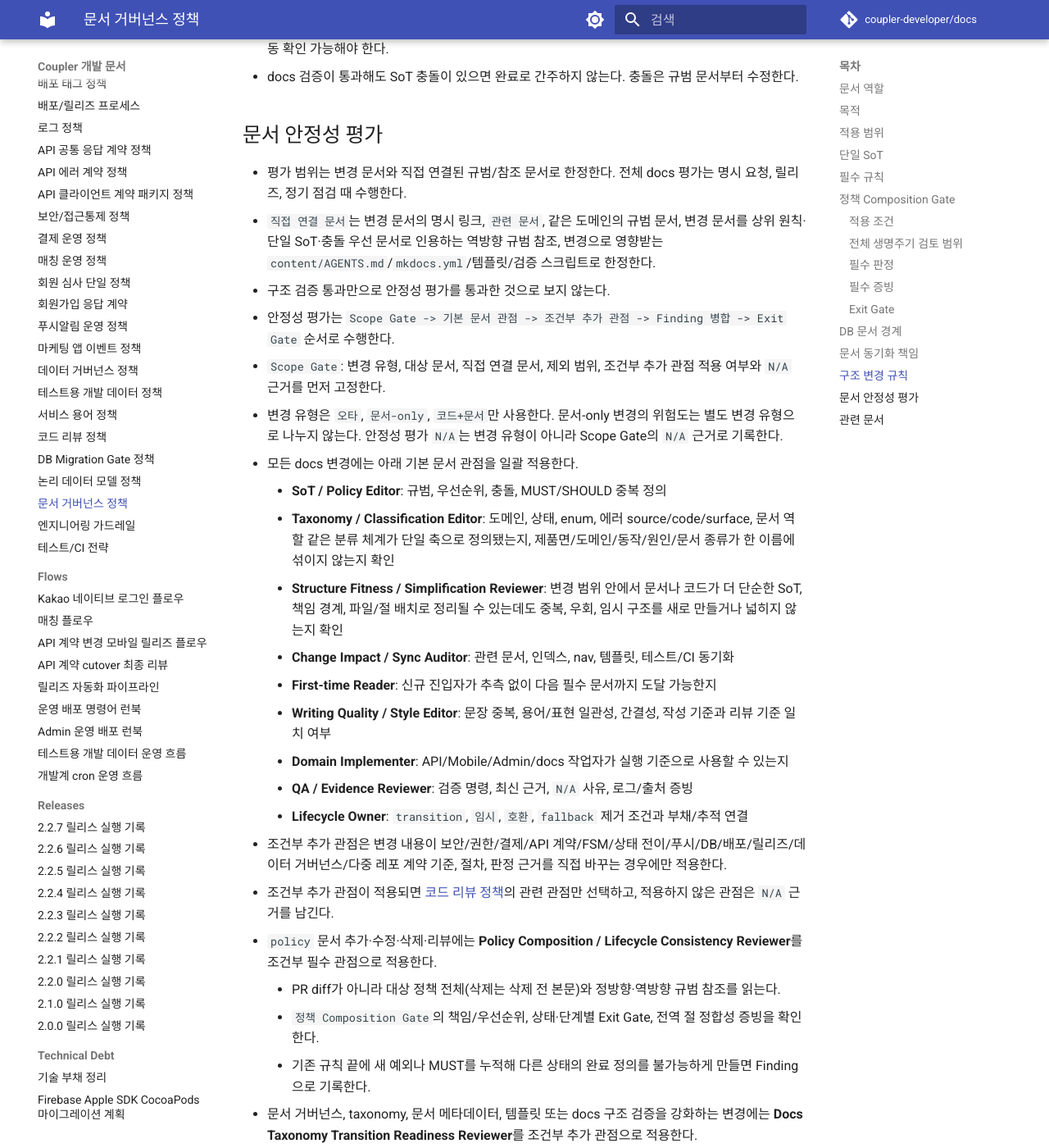
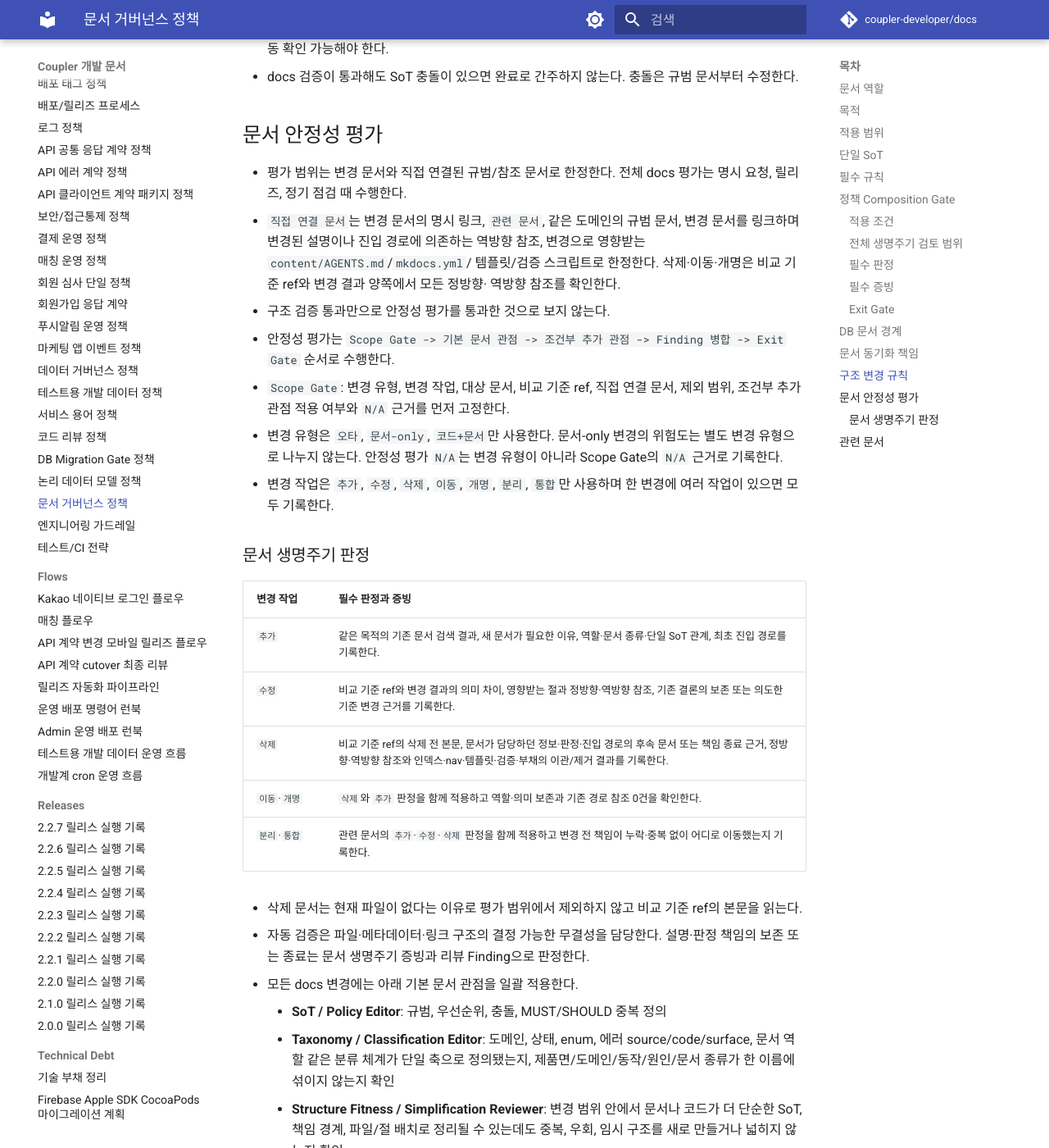
Before and after one commit to coupler-developer/docs, an MkDocs documentation site: the page built from content/policy/document-governance-policy.md, in a window 1280 px wide and 1400 px high, scrolled down 6009 px. Shown: the whole window at 82% size. Built offline with MkDocs 1.6.1 and Material for MkDocs 9.7.7, drawn with Linux system fonts in a browser that asks for light colours; comment, search, counter and statistics services are not loaded; some of the changed text lies outside the part shown.

Commit message:
docs: 문서 생명주기 안정성 평가 완결
Reason:
- 구조 검증만으로 안정성 평가를 끝내거나 비정책 문서 삭제의 의미 손실을 놓칠 수 있음

Changes:
- 안정성 평가 요청의 필수 정책 열람 경로 추가
- 문서 추가·수정·삭제·이동·개명·분리·통합의 증빙과 판정 기준 정의
- 안정성 리뷰 템플릿에 비교 기준과 생명주기 표 추가

How:
- 문서 거버넌스를 단일 SoT로 유지하고 자동 구조 검증과 의미 리뷰 책임을 분리

Tests:
- yarn validate:docs 통과

```diff
--- a/content/policy/document-governance-policy.md
+++ b/content/policy/document-governance-policy.md
@@ -4,12 +4,12 @@
 
 - 역할: `규범`
 - 문서 종류: `policy`
-- 충돌 시 우선 문서: 문서 역할·메타데이터·우선순위·문서 동기화·policy composition은 이 문서, 기술·검증·데이터 세부 판정은 `단일 SoT` 절의 문서
+- 충돌 시 우선 문서: 문서 역할·메타데이터·우선순위·문서 동기화·안정성 평가·policy composition은 이 문서, 기술·검증·데이터 세부 판정은 `단일 SoT` 절의 문서
 - 기준 성격: `as-is`
 
 ## 목적
 
-- docs의 문서 역할, SoT 경계, 문서 동기화와 policy composition 검토 기준을 단일 정책으로 고정한다.
+- docs의 문서 역할, SoT 경계, 문서 동기화, 안정성 평가와 policy composition 검토 기준을 단일 정책으로 고정한다.
 
 ## 적용 범위
 
@@ -18,7 +18,7 @@
 
 ## 단일 SoT
 
-- 문서 역할/메타데이터/우선순위/문서 동기화와 정책 composition 검토 책임은 이 문서를 단일 기준으로 사용한다.
+- 문서 역할/메타데이터/우선순위/문서 동기화/안정성 평가와 정책 composition 검토 책임은 이 문서를 단일 기준으로 사용한다.
 - 상위 공통 기술 원칙과 기술 이행 유형별 완료 기준은 [엔지니어링 가드레일](engineering-guardrails.md)을 단일 기준으로 사용한다. API/DB/테스트 등 세부 판정은 가드레일의 `단일 SoT와 우선순위` 표에 연결된 범위별 문서를 따른다.
 - docs 검증 게이트와 표준 검증 명령은 [테스트/CI 전략](testing-strategy.md)을 단일 기준으로 사용한다.
 - DB 공개 범위와 데이터 분류는 [데이터 거버넌스 정책](data-governance-policy.md)을 단일 기준으로 사용한다.
@@ -160,11 +160,31 @@ PR/작업 보고 또는 안정성 리뷰 기록에 아래를 남긴다.
 ## 문서 안정성 평가
 
 - 평가 범위는 변경 문서와 직접 연결된 규범/참조 문서로 한정한다. 전체 docs 평가는 명시 요청, 릴리즈, 정기 점검 때 수행한다.
-- `직접 연결 문서`는 변경 문서의 명시 링크, `관련 문서`, 같은 도메인의 규범 문서, 변경 문서를 상위 원칙·단일 SoT·충돌 우선 문서로 인용하는 역방향 규범 참조, 변경으로 영향받는 `content/AGENTS.md`/`mkdocs.yml`/템플릿/검증 스크립트로 한정한다.
+- `직접 연결 문서`는 변경 문서의 명시 링크, `관련 문서`, 같은 도메인의 규범 문서, 변경 문서를 링크하며
+  변경된 설명이나 진입 경로에 의존하는 역방향 참조, 변경으로 영향받는 `content/AGENTS.md`/`mkdocs.yml`/
+  템플릿/검증 스크립트로 한정한다. 삭제·이동·개명은 비교 기준 ref와 변경 결과 양쪽에서 모든 정방향·
+  역방향 참조를 확인한다.
 - 구조 검증 통과만으로 안정성 평가를 통과한 것으로 보지 않는다.
 - 안정성 평가는 `Scope Gate -> 기본 문서 관점 -> 조건부 추가 관점 -> Finding 병합 -> Exit Gate` 순서로 수행한다.
-- `Scope Gate`: 변경 유형, 대상 문서, 직접 연결 문서, 제외 범위, 조건부 추가 관점 적용 여부와 `N/A` 근거를 먼저 고정한다.
+- `Scope Gate`: 변경 유형, 변경 작업, 대상 문서, 비교 기준 ref, 직접 연결 문서, 제외 범위, 조건부 추가 관점
+  적용 여부와 `N/A` 근거를 먼저 고정한다.
 - 변경 유형은 `오타`, `문서-only`, `코드+문서`만 사용한다. 문서-only 변경의 위험도는 별도 변경 유형으로 나누지 않는다. 안정성 평가 `N/A`는 변경 유형이 아니라 Scope Gate의 `N/A` 근거로 기록한다.
+- 변경 작업은 `추가`, `수정`, `삭제`, `이동`, `개명`, `분리`, `통합`만 사용하며 한 변경에 여러 작업이
+  있으면 모두 기록한다.
+
+### 문서 생명주기 판정
+
+| 변경 작업 | 필수 판정과 증빙 |
+| --- | --- |
+| `추가` | 같은 목적의 기존 문서 검색 결과, 새 문서가 필요한 이유, 역할·문서 종류·단일 SoT 관계, 최초 진입 경로를 기록한다. |
+| `수정` | 비교 기준 ref와 변경 결과의 의미 차이, 영향받는 절과 정방향·역방향 참조, 기존 결론의 보존 또는 의도한 기준 변경 근거를 기록한다. |
+| `삭제` | 비교 기준 ref의 삭제 전 본문, 문서가 담당하던 정보·판정·진입 경로의 후속 문서 또는 책임 종료 근거, 정방향·역방향 참조와 인덱스·nav·템플릿·검증·부채의 이관/제거 결과를 기록한다. |
+| `이동`·`개명` | `삭제`와 `추가` 판정을 함께 적용하고 역할·의미 보존과 기존 경로 참조 0건을 확인한다. |
+| `분리`·`통합` | 관련 문서의 `추가`·`수정`·`삭제` 판정을 함께 적용하고 변경 전 책임이 누락·중복 없이 어디로 이동했는지 기록한다. |
+
+- 삭제 문서는 현재 파일이 없다는 이유로 평가 범위에서 제외하지 않고 비교 기준 ref의 본문을 읽는다.
+- 자동 검증은 파일·메타데이터·링크 구조의 결정 가능한 무결성을 담당한다. 설명·판정 책임의 보존 또는
+  종료는 문서 생명주기 증빙과 리뷰 Finding으로 판정한다.
 - 모든 docs 변경에는 아래 기본 문서 관점을 일괄 적용한다.
     - **SoT / Policy Editor**: 규범, 우선순위, 충돌, MUST/SHOULD 중복 정의
     - **Taxonomy / Classification Editor**: 도메인, 상태, enum, 에러 source/code/surface, 문서 역할 같은 분류 체계가 단일 축으로 정의됐는지, 제품면/도메인/동작/원인/문서 종류가 한 이름에 섞이지 않는지 확인
@@ -174,7 +194,7 @@ PR/작업 보고 또는 안정성 리뷰 기록에 아래를 남긴다.
     - **Writing Quality / Style Editor**: 문장 중복, 용어/표현 일관성, 간결성, 작성 기준과 리뷰 기준 일치 여부
     - **Domain Implementer**: API/Mobile/Admin/docs 작업자가 실행 기준으로 사용할 수 있는지
     - **QA / Evidence Reviewer**: 검증 명령, 최신 근거, `N/A` 사유, 로그/출처 증빙
-    - **Lifecycle Owner**: `transition`, `임시`, `호환`, `fallback` 제거 조건과 부채/추적 연결
+    - **Lifecycle Owner**: 문서 변경 작업별 의미·책임 보존과 `transition`, `임시`, `호환`, `fallback` 제거 조건 및 부채/추적 연결
 - 조건부 추가 관점은 변경 내용이 보안/권한/결제/API 계약/FSM/상태 전이/푸시/DB/배포/릴리즈/데이터 거버넌스/다중 레포 계약 기준, 절차, 판정 근거를 직접 바꾸는 경우에만 적용한다.
 - 조건부 추가 관점이 적용되면 [코드 리뷰 정책](code-review-policy.md)의 관련 관점만 선택하고, 적용하지 않은 관점은 `N/A` 근거를 남긴다.
 - `policy` 문서 추가·수정·삭제·리뷰에는 **Policy Composition / Lifecycle Consistency Reviewer**를 조건부 필수 관점으로 적용한다.
@@ -203,6 +223,7 @@ PR/작업 보고 또는 안정성 리뷰 기록에 아래를 남긴다.
     - 시간이 지나면 바뀌는 사실에 최신 근거 있음
     - To-Be 또는 임시 구조에 부채/추적 문서 연결 있음
     - taxonomy/메타데이터/검증 hard gate 변경에 기존 문서 baseline, 단계적 활성화, 적용 범위의 전환 완료 조건 있음
+    - 적용된 문서 변경 작업별 생명주기 판정과 증빙 있음
     - policy 추가·수정·삭제에 대한 전체 정책·역방향 규범 참조 검토, 책임/우선순위, 상태·단계별 Exit Gate, 전역 절 정합성, 삭제 시 책임 승계 증빙 있음
     - 개인 사용자명 또는 로컬 절대경로가 남아 있지 않음
 - 최종 판정은 `No Findings`, `Finding`, `기존 부채`, `N/A`만 사용한다.
```
Also changed, not shown: content/AGENTS.md (+4 -1 lines), content/templates/docs-stability-review-template.md (+17 -1 lines).
